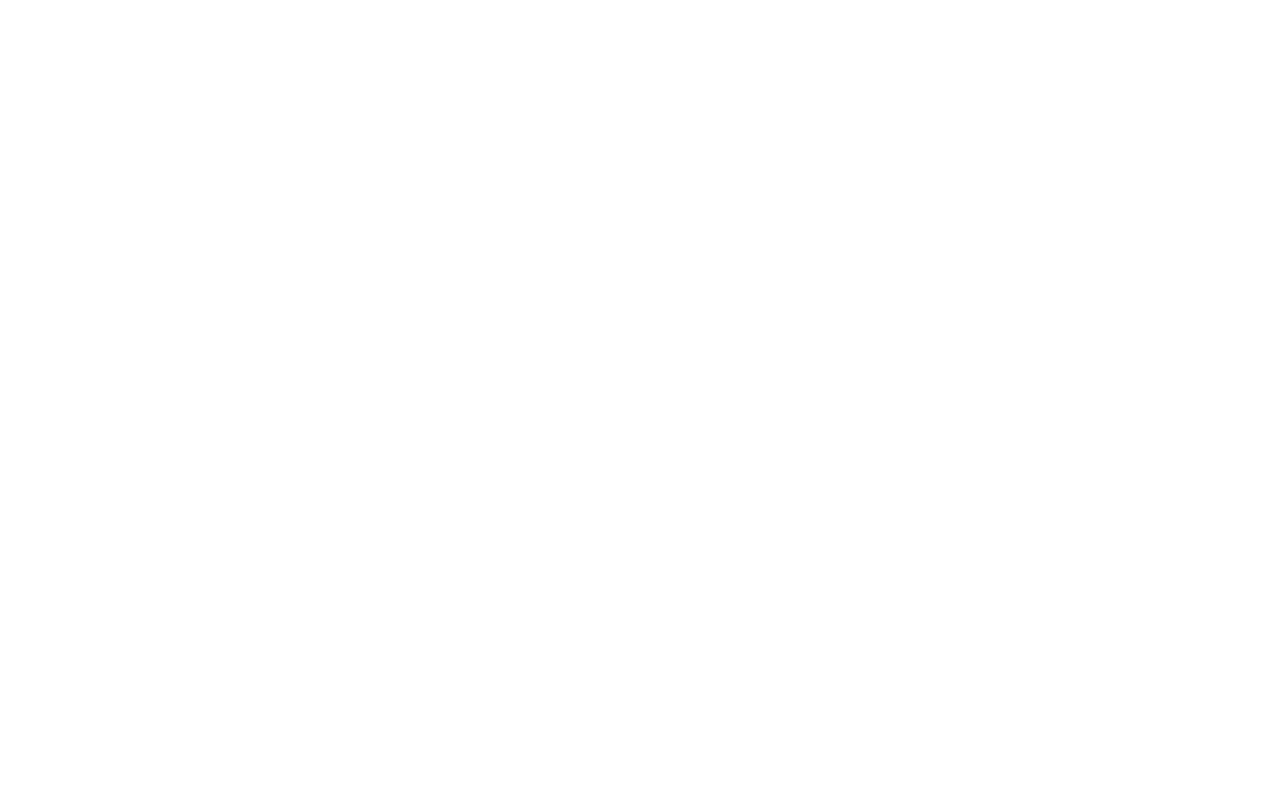
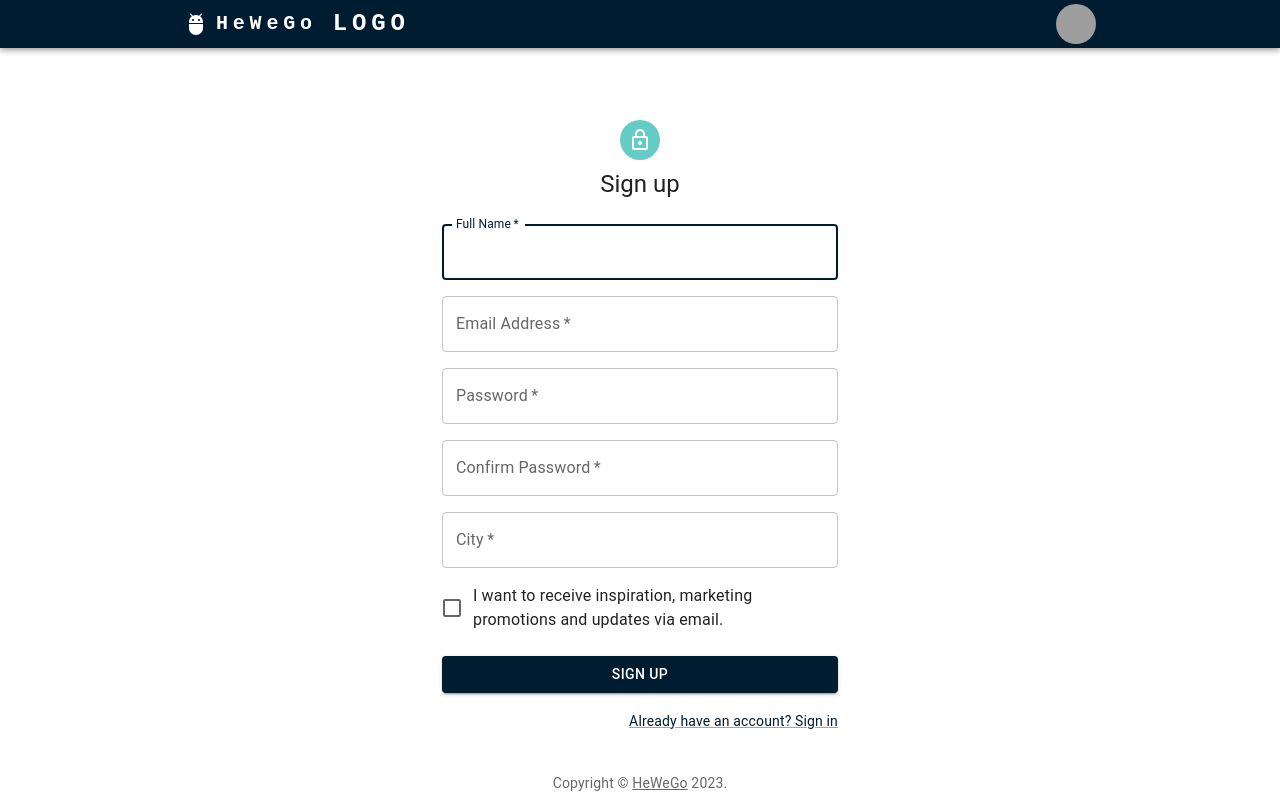
Before and after one commit to behbahanisahar/HeWeGo_next, a React (Vite) app: page /register in a window 1280 px wide. Before the commit this address had no page. Built offline with nearby package versions, Linux system fonts and the light colour scheme; grey boxes are pictures that could not be loaded.

Commit message:
feat: add signup form and fixed login form

```diff
--- a/src/api/axiosInstance/login/post.ts
+++ b/src/api/axiosInstance/login/post.ts
@@ -1,4 +1,3 @@
-// login api file
 import { axiosInstance } from '../axiosInstance';
 
 export interface ILoginPostData {
--- /dev/null
+++ b/src/api/axiosInstance/signUp/post.ts
@@ -0,0 +1,18 @@
+import { axiosInstance } from '../axiosInstance';
+
+export interface ISignUpPostData {
+    name: string;
+    email: string;
+    password: string;
+    city: string;
+}
+
+export async function postSignUpData(data: ISignUpPostData): Promise<void> {
+  try {
+    const response = await axiosInstance.post<void>('/api/register', data);
+    console.log('SignUp data posted:', response);
+  } catch (error) {
+    console.error('Error posting SignUp data:', error);
+    throw error;
+  }
+}
--- /dev/null
+++ b/src/components/copyRight/copyRight.tsx
@@ -0,0 +1,18 @@
+import { siteUrl } from "@/constants/constants";
+import { Link, Typography } from "@mui/material";
+
+interface ICopyrightProps {
+    sx?: React.CSSProperties;
+  }
+export const CopyRight =({sx}: ICopyrightProps) =>{
+    return (
+        <Typography variant="body2" color="text.secondary" align="center" sx={sx}>
+          {'Copyright © '}
+          <Link color="inherit" href={siteUrl}>
+          HeWeGo
+          </Link>{' '}
+          {new Date().getFullYear()}
+          {'.'}
+        </Typography>
+      );
+}
--- a/src/pages/login/login.tsx
+++ b/src/pages/login/login.tsx
@@ -1,38 +1,26 @@
-import * as React from 'react';
-import Avatar from '@mui/material/Avatar';
-import Button from '@mui/material/Button';
-import CssBaseline from '@mui/material/CssBaseline';
-import TextField from '@mui/material/TextField';
-import FormControlLabel from '@mui/material/FormControlLabel';
-import Checkbox from '@mui/material/Checkbox';
-import Link from '@mui/material/Link';
-import Grid from '@mui/material/Grid';
-import Box from '@mui/material/Box';
-import LockOutlinedIcon from '@mui/icons-material/LockOutlined';
-import Typography from '@mui/material/Typography';
-import Container from '@mui/material/Container';
-import { postLoginData, ILoginPostData } from '../../api/axiosInstance/login/post';
-import { useState } from 'react';
-import { Alert } from '@mui/material';
-function Copyright(props: any) {
-  return (
-    <Typography variant="body2" color="text.secondary" align="center" {...props}>
-      {'Copyright © '}
-      <Link color="inherit" href="https://hewego.azurewebsites.net/">
-        HeWeGo
-      </Link>{' '}
-      {new Date().getFullYear()}
-      {'.'}
-    </Typography>
-  );
-}
+import * as React from "react";
+import Avatar from "@mui/material/Avatar";
+import Button from "@mui/material/Button";
+import CssBaseline from "@mui/material/CssBaseline";
+import TextField from "@mui/material/TextField";
+import FormControlLabel from "@mui/material/FormControlLabel";
+import Checkbox from "@mui/material/Checkbox";
+import Link from "@mui/material/Link";
+import Grid from "@mui/material/Grid";
+import Box from "@mui/material/Box";
+import LockOutlinedIcon from "@mui/icons-material/LockOutlined";
+import Typography from "@mui/material/Typography";
+import Container from "@mui/material/Container";
+import { useState } from "react";
+import { ILoginPostData, postLoginData } from "@/api/login/post";
+import { CopyRight } from "@/components/copyRight/copyRight";
 
 function LogIn() {
   const [formData, setFormData] = useState<ILoginPostData>({
-    username: '',
-    password: '',
+    username: "",
+    password: "",
   });
-const [error,setError] =useState<boolean>();
+  const [error, setError] = useState<boolean>();
   const handleChange = (e: React.ChangeEvent<HTMLInputElement>) => {
     const { name, value } = e.target;
     setFormData({ ...formData, [name]: value });
@@ -49,76 +37,76 @@ const [error,setError] =useState<boolean>();
   };
 
   return (
-    <Container component="main" maxWidth="xs">
+    <Container component='main' maxWidth='xs'>
       <CssBaseline />
       <Box
         sx={{
           marginTop: 8,
-          display: 'flex',
-          flexDirection: 'column',
-          alignItems: 'center',
+          display: "flex",
+          flexDirection: "column",
+          alignItems: "center",
         }}
       >
-        <Avatar sx={{ m: 1, bgcolor: 'secondary.main' }}>
+        <Avatar sx={{ m: 1, bgcolor: "secondary.main" }}>
           <LockOutlinedIcon />
         </Avatar>
-        <Typography component="h1" variant="h5">
+        <Typography component='h1' variant='h5'>
           Sign in
         </Typography>
-        <Box component="form" onSubmit={handleSubmit} noValidate sx={{ mt: 1 }}>
+        <Box component='form' onSubmit={handleSubmit} noValidate sx={{ mt: 1 }}>
           <TextField
-            margin="normal"
+            margin='normal'
             required
             fullWidth
-            id="email"
-            label="Email Address"
-            name="username"
-            autoComplete="email"
+            id='email'
+            label='Email Address'
+            name='username'
+            autoComplete='email'
             autoFocus
             value={formData.username}
             onChange={handleChange}
             error={error}
           />
           <TextField
-            margin="normal"
+            margin='normal'
             required
             fullWidth
-            name="password"
-            label="Password"
-            type="password"
-            id="password"
-            autoComplete="current-password"
+            name='password'
+            label='Password'
+            type='password'
+            id='password'
+            autoComplete='current-password'
             value={formData.password}
             onChange={handleChange}
             error={error}
           />
           <FormControlLabel
-            control={<Checkbox value="remember" color="primary" />}
-            label="Remember me"
+            control={<Checkbox value='remember' color='primary' />}
+            label='Remember me'
           />
           <Button
-            type="submit"
+            type='submit'
             fullWidth
-            variant="contained"
+            variant='contained'
             sx={{ mt: 3, mb: 2 }}
           >
             Sign In
           </Button>
           <Grid container>
             <Grid item xs>
-              <Link href="#" variant="body2">
+              <Link href='#' variant='body2'>
                 Forgot password?
               </Link>
             </Grid>
             <Grid item>
-              <Link href="#" variant="body2">
+              <Link href='/register' variant='body2'>
                 {"Don't have an account? Sign Up"}
               </Link>
             </Grid>
           </Grid>
         </Box>
       </Box>
-      <Copyright sx={{ mt: 8, mb: 4 }} />
+      <CopyRight sx={{ marginTop: 5 }} />
     </Container>
   );
 }
--- /dev/null
+++ b/src/pages/signup/signup.tsx
@@ -0,0 +1,150 @@
+import * as React from 'react';
+import Avatar from '@mui/material/Avatar';
+import Button from '@mui/material/Button';
+import CssBaseline from '@mui/material/CssBaseline';
+import TextField from '@mui/material/TextField';
+import FormControlLabel from '@mui/material/FormControlLabel';
+import Checkbox from '@mui/material/Checkbox';
+import Link from '@mui/material/Link';
+import Grid from '@mui/material/Grid';
+import Box from '@mui/material/Box';
+import LockOutlinedIcon from '@mui/icons-material/LockOutlined';
+import Typography from '@mui/material/Typography';
+import Container from '@mui/material/Container';
+import { useState } from 'react';
+import { ISignUpPostData, postSignUpData } from '@/api/signUp/post';
+import { CopyRight } from '@/components/copyRight/copyRight';
+
+
+export default function SignUp() {
+    const [formData, setFormData] = useState<ISignUpPostData>({
+        name: "",
+        password: "",
+        email:"",
+        city:"",
+      });
+      const [error, setError] = useState<boolean>();
+      const handleChange = (e: React.ChangeEvent<HTMLInputElement>) => {
+        const { name, value } = e.target;
+        setFormData({ ...formData, [name]: value });
+      };
+      const handleSubmit = async (e: React.FormEvent<HTMLFormElement>) => {
+        e.preventDefault();
+
+        try {
+          await postSignUpData(formData);
+        } catch (error) {
+          setError(true);
+        }
+      };
+
+  return (
+      <Container component="main" maxWidth="xs">
+        <CssBaseline />
+        <Box
+          sx={{
+            marginTop: 8,
+            display: 'flex',
+            flexDirection: 'column',
+            alignItems: 'center',
+          }}
+        >
+          <Avatar sx={{ m: 1, bgcolor: 'secondary.main' }}>
+            <LockOutlinedIcon />
+          </Avatar>
+          <Typography component="h1" variant="h5">
+            Sign up
+          </Typography>
+          <Box component="form" noValidate onSubmit={handleSubmit} sx={{ mt: 3 }}>
+            <Grid container spacing={2}>
+              <Grid item xs={12} sm={12}>
+                <TextField
+                  autoComplete="given-name"
+                  name="name"
+                  required
+                  fullWidth
+                  id="name"
+                  label="Full Name"
+                  autoFocus
+                  onChange={handleChange}
+                  error={error}
+                />
+              </Grid>
+              <Grid item xs={12}>
+                <TextField
+                  required
+                  fullWidth
+                  id="email"
+                  label="Email Address"
+                  name="email"
+                  autoComplete="email"
+                  onChange={handleChange}
+                  error={error}
+                />
+              </Grid>
+              <Grid item xs={12}>
+                <TextField
+                  required
+                  fullWidth
+                  name="password"
+                  label="Password"
+                  type="password"
+                  id="password"
+                  autoComplete="new-password"
+                  onChange={handleChange}
+                  error={error}
+                />
+              </Grid>
+              <Grid item xs={12}>
+                <TextField
+                  required
+                  fullWidth
+                  name="confirmPassword"
+                  label="Confirm Password"
+                  type="password"
+                  id="confirmPassword"
+                  autoComplete="confirm-password"
+                  onChange={handleChange}
+                  error={error}
+                />
+              </Grid>
+              <Grid item xs={12}>
+                <TextField
+                  required
+                  fullWidth
+                  name="city"
+                  label="City"
+                  id="city"
+                  autoComplete="confirm-password"
+                  onChange={handleChange}
+                  error={error} //to be: should be city dropdown in the future
+                />
+              </Grid>
+              <Grid item xs={12}>
+                <FormControlLabel
+                  control={<Checkbox value="allowExtraEmails" color="primary" />}
+                  label="I want to receive inspiration, marketing promotions and updates via email."
+                />
+              </Grid>
+            </Grid>
+            <Button
+              type="submit"
+              fullWidth
+              variant="contained"
+              sx={{ mt: 3, mb: 2 }}
+            >
+              Sign Up
+            </Button>
+            <Grid container justifyContent="flex-end">
+              <Grid item>
+                <Link href="/login" variant="body2">
+                  Already have an account? Sign in
+                </Link>
+              </Grid>
+            </Grid>
+          </Box>
+        </Box>
+        <CopyRight sx={{ marginTop: 5 }} />
+      </Container>
+  );
+}
--- /dev/null
+++ b/src/utils/constants/constants.ts
@@ -0,0 +1 @@
+export const siteUrl ="https://hewego.azurewebsites.net/";
--- a/vite.config.ts
+++ b/vite.config.ts
@@ -1,11 +1,14 @@
 // vite.config.js
-export default {
-  proxy: {
-    '/api': {
-      target: 'https://hewego.azurewebsites.net/',
-      changeOrigin: true,
-      secure: false,
-      rewrite: (path) => path.replace(/^\/api/, ''),
+import { defineConfig } from 'vite';
+import path from 'path';
+
+export default defineConfig({
+  resolve: {
+    alias: {
+      '@/api': path.resolve(__dirname, 'src/api/axiosInstance'),
+      '@/constants': path.resolve(__dirname, 'src/utils/constants'),
+      '@/pages': path.resolve(__dirname, 'src/pages'),
+      '@/components': path.resolve(__dirname, 'src/components'),
     },
   },
-};
+});
```
Also changed, not shown: src/routes/index.tsx (+14 -11 lines), tsconfig.json (+11 -5 lines).
